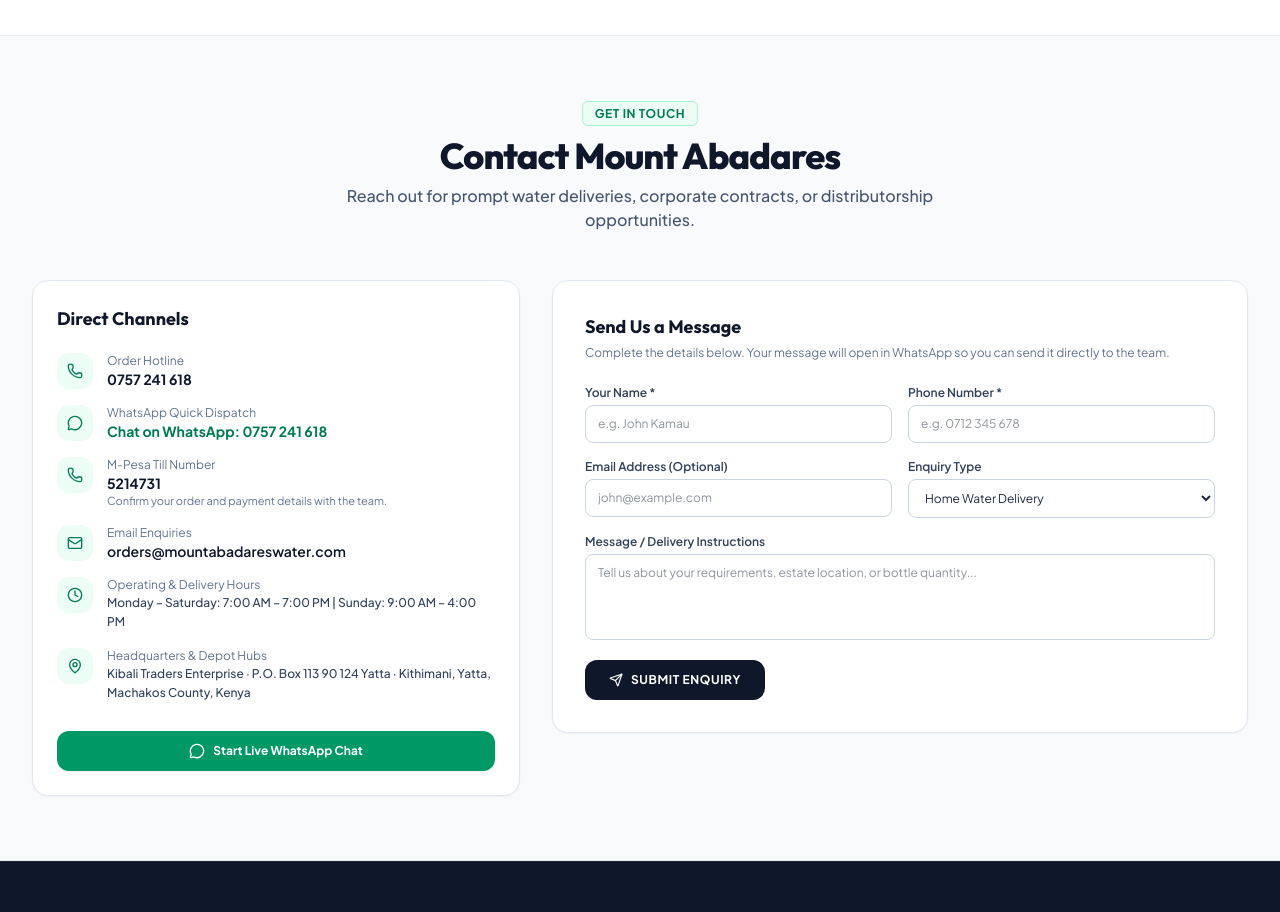
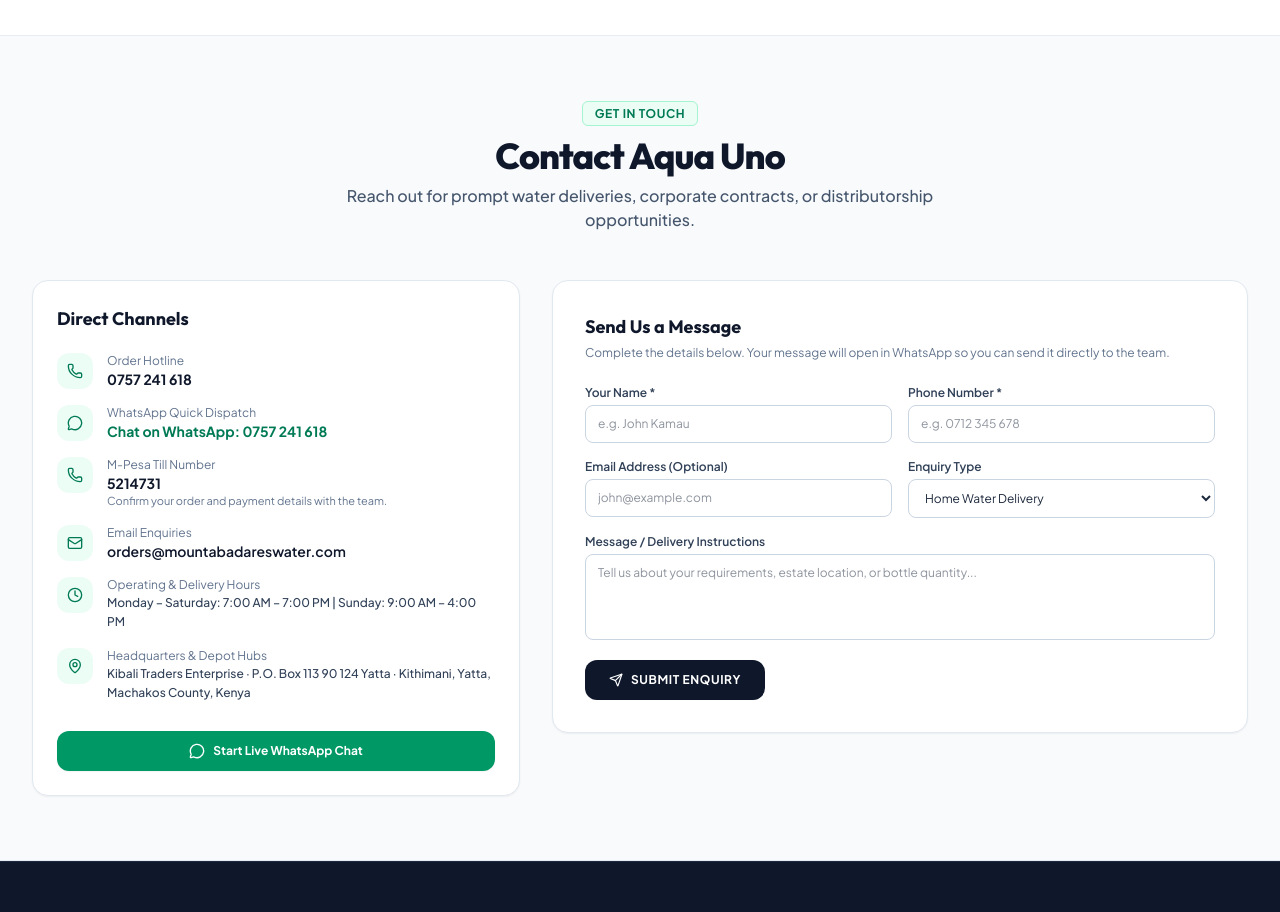
Before and after one commit to yobi369/Abaderes, a React (Vite) app: page / in a window 1280 px wide. Shown: the part 6840-7752 px from the top of the page. Built offline with nearby package versions, Linux system fonts and the light colour scheme.

Commit message:
Rebrand storefront to Aqua Uno

```diff
--- a/src/components/ContactSection.tsx
+++ b/src/components/ContactSection.tsx
@@ -13,7 +13,7 @@
   const handleSubmit = (e: React.FormEvent) => {
     e.preventDefault();
     const message = encodeURIComponent(
-      `*WEBSITE ENQUIRY - MOUNT ABADARES FRESH WATER*\n\n` +
+      `*WEBSITE ENQUIRY - AQUA UNO*\n\n` +
       `*Name:* ${formData.name}\n*Phone:* ${formData.phone}\n` +
       `*Email:* ${formData.email || 'Not provided'}\n` +
       `*Enquiry:* ${formData.subject}\n*Message:* ${formData.message || 'No additional message'}`
@@ -22,7 +22,7 @@
   };
 
   const handleWhatsAppDirect = () => {
-    const text = encodeURIComponent(`Hello Mount Abadares Fresh Water! I'd like to get in touch with your team.`);
+    const text = encodeURIComponent(`Hello Aqua Uno! I'd like to get in touch with your team.`);
     window.open(`https://wa.me/${COMPANY_INFO.whatsappNumber}?text=${text}`, '_blank');
   };
 
@@ -35,7 +35,7 @@
             Get In Touch
           </span>
           <h2 className="text-3xl sm:text-4xl font-extrabold text-slate-900 mt-3 tracking-tight">
-            Contact Mount Abadares
+            Contact Aqua Uno
           </h2>
           <p className="text-base text-slate-600 mt-2 font-medium">
             Reach out for prompt water deliveries, corporate contracts, or distributorship opportunities.
```
